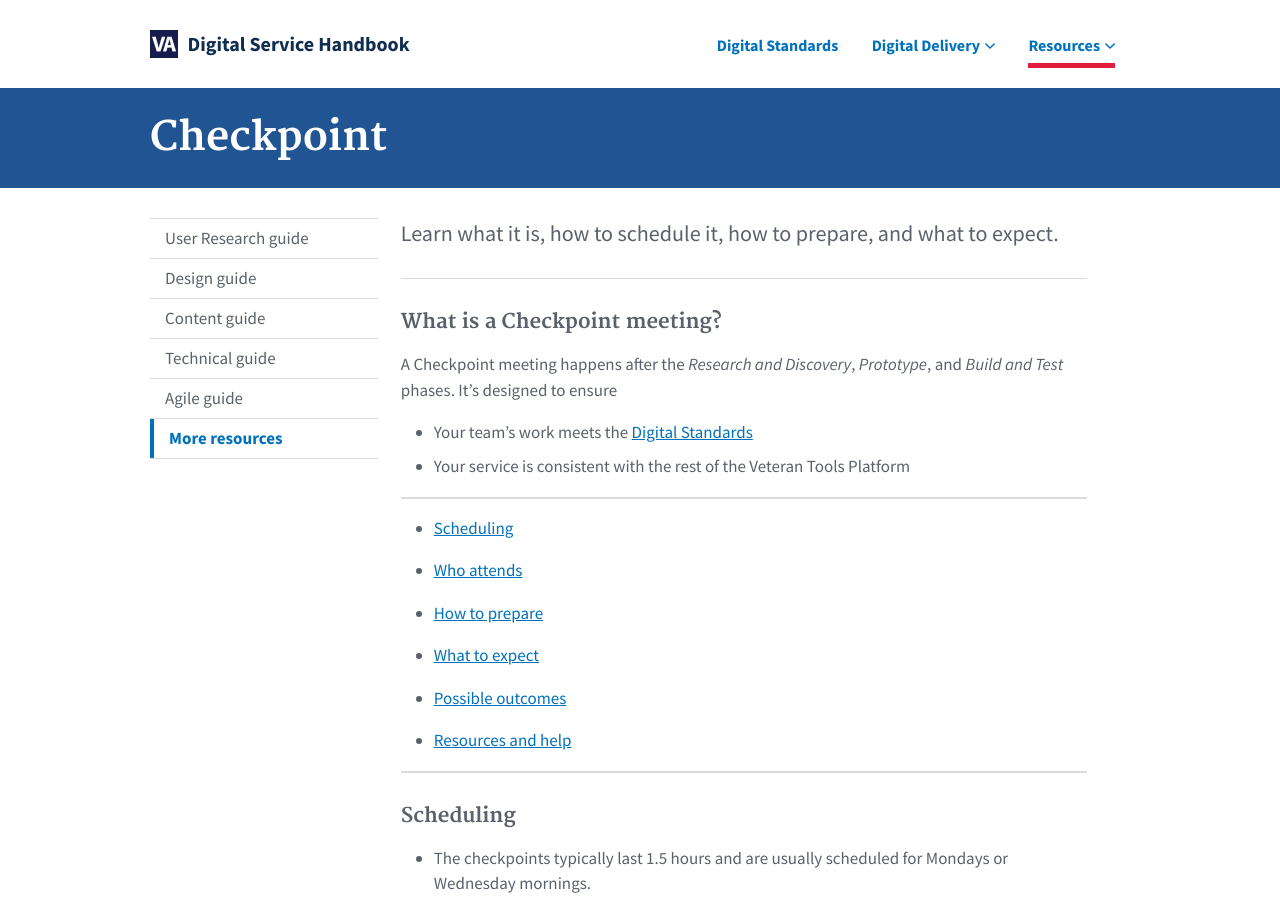
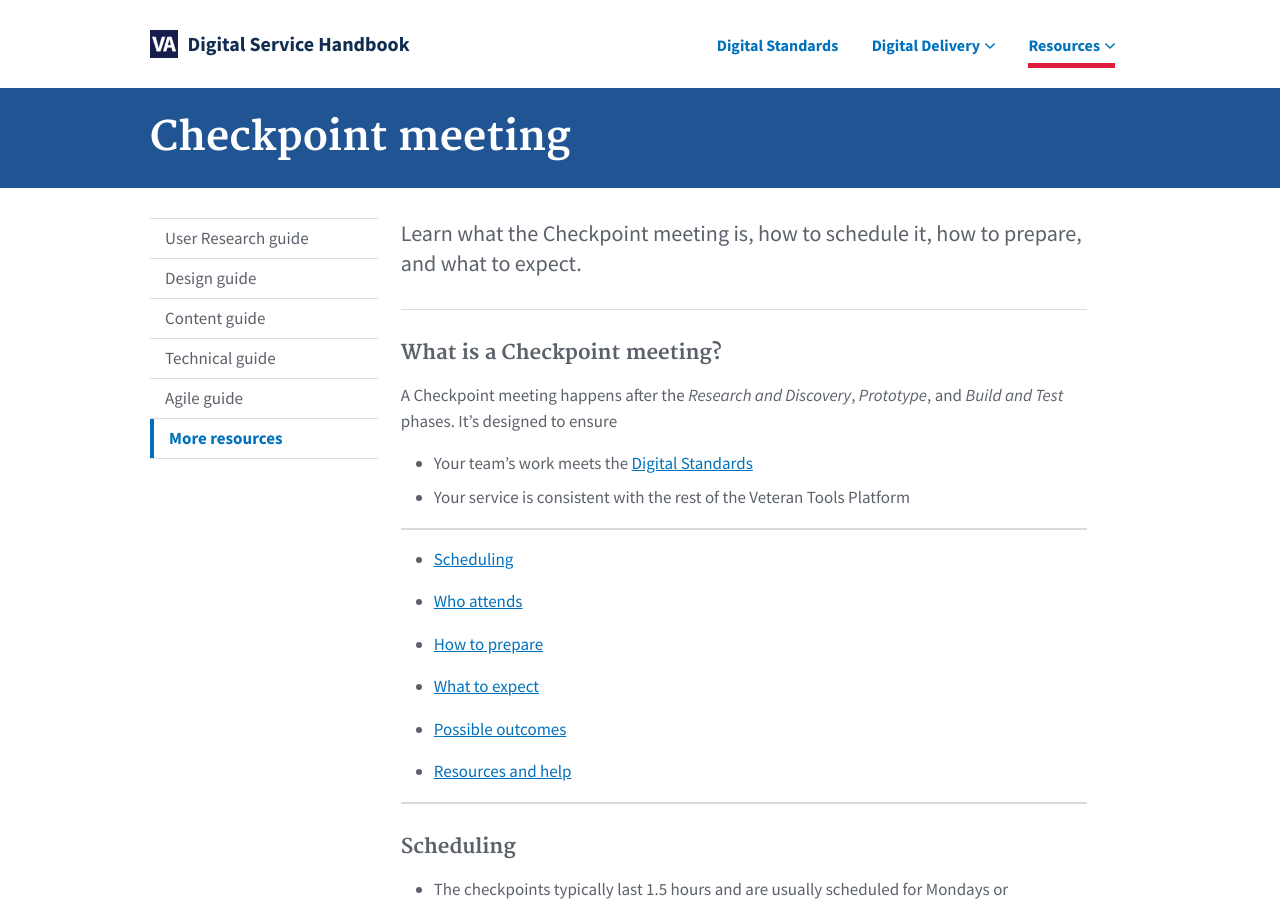
Before and after one commit to department-of-veterans-affairs/va-digital-service-handbook, a Jekyll site: the page built from _pages/resources/more/checkpoint.md, in a window 1280 px wide and 900 px high. Built offline with Jekyll 4.4.1, drawn with Linux system fonts in a browser that asks for light colours; nearby versions of some CDN libraries.

```diff
--- a/_pages/resources/more/checkpoint.md
+++ b/_pages/resources/more/checkpoint.md
@@ -4,8 +4,8 @@
 # link here
 #
 # Title and Description display on page and in meta
-title: Checkpoint
-description: Learn what it is, how to schedule it, how to prepare, and what to expect.
+title: Checkpoint meeting
+description: Learn what the Checkpoint meeting is, how to schedule it, how to prepare, and what to expect.
 #
 # Internal page menu - titles here match titles in Markdown
 sections:
```
